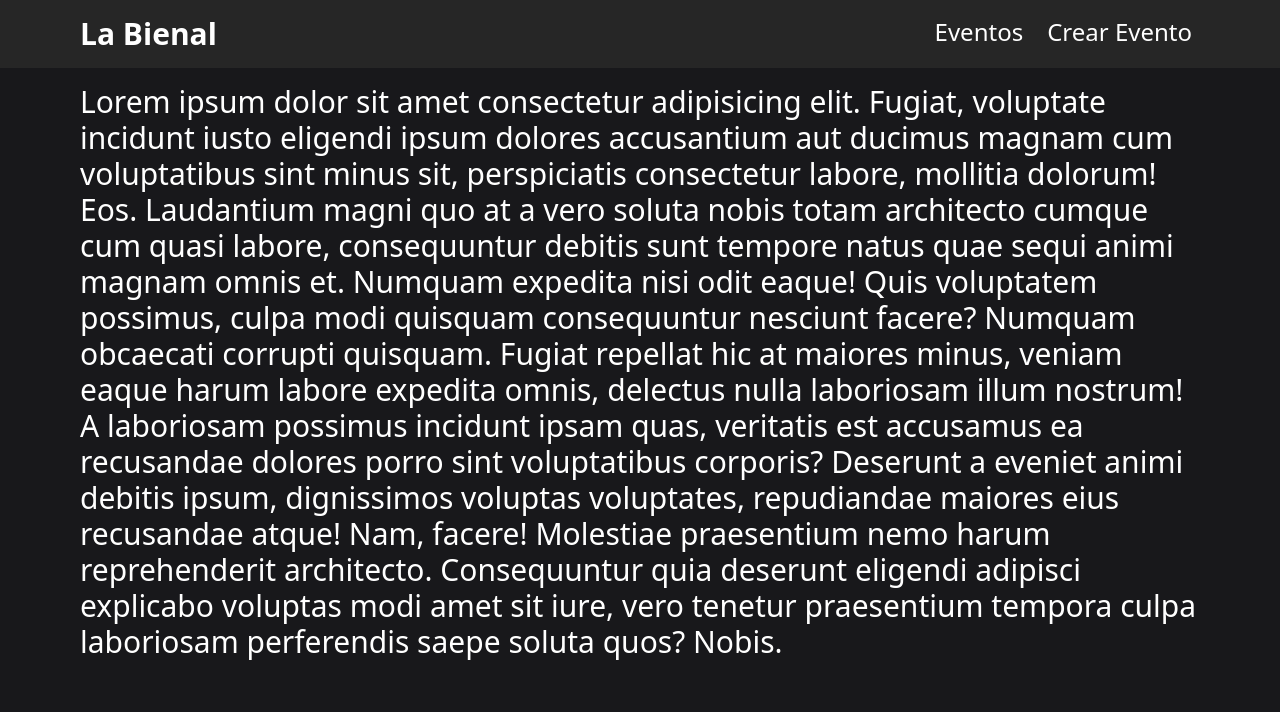
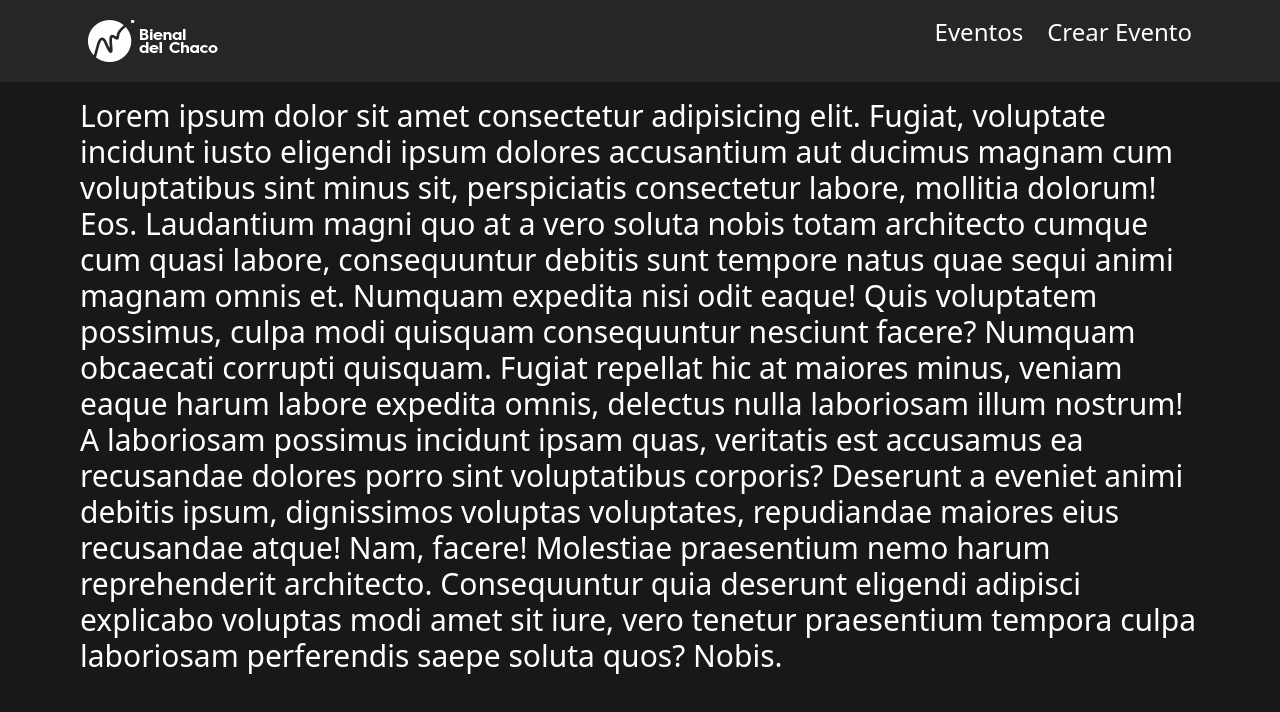
Before and after one commit to lautarofaccini/desarrollo-tpf, a React (Vite) app in the folder client/: page / in a window 1280 px wide. Shown: the top 712 px of the page. Built offline with nearby package versions, Linux system fonts and the light colour scheme.

Commit message:
logo agregado al nav

```diff
--- a/client/src/components/Navbar.jsx
+++ b/client/src/components/Navbar.jsx
@@ -4,7 +4,7 @@ function Navbar() {
   return (
     <div className="bg-neutral-800 flex justify-between px-20 py-4">
       <Link to="/" className="text-white font-bold text-3xl">
-        La Bienal
+        <img src="../../public/Logo.png" />
       </Link>
       <ul className="flex gap-x-2">
         <li>
```
Also changed, not shown: client/public/Logo.png (added).
